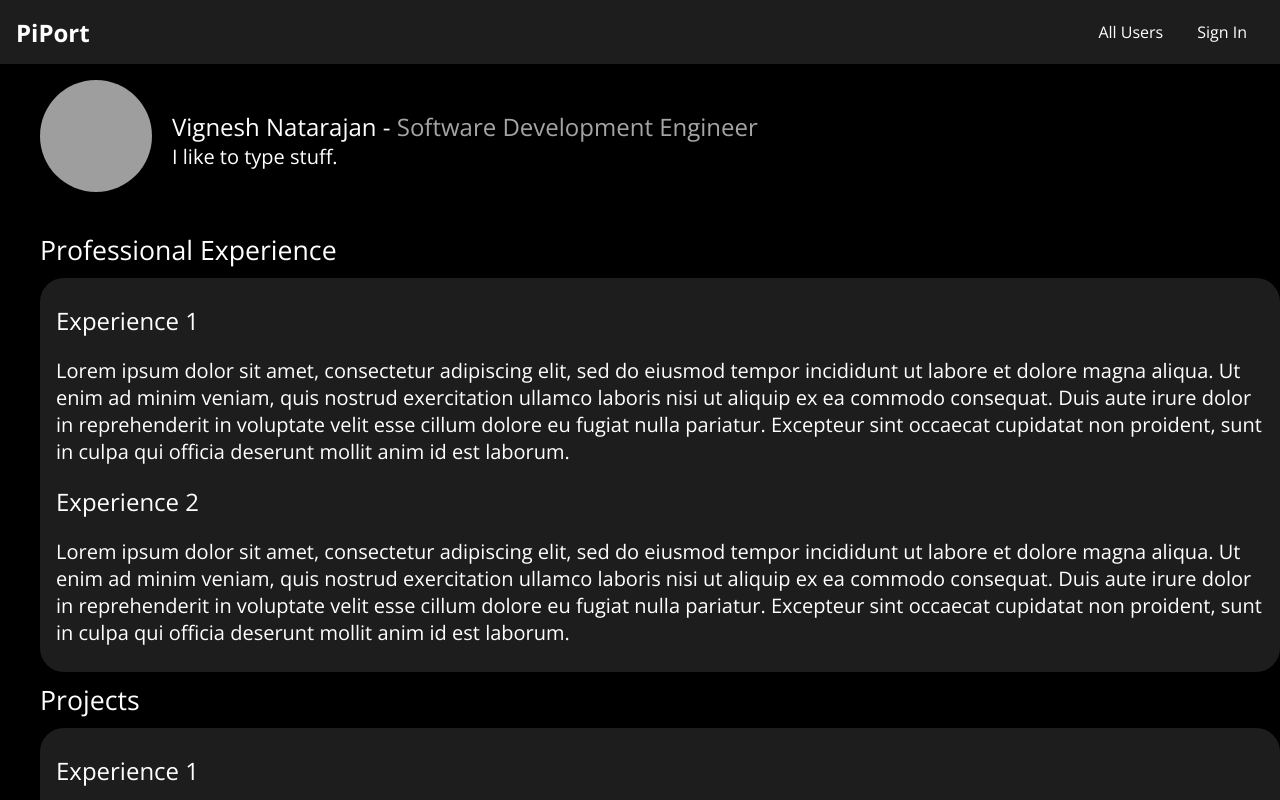
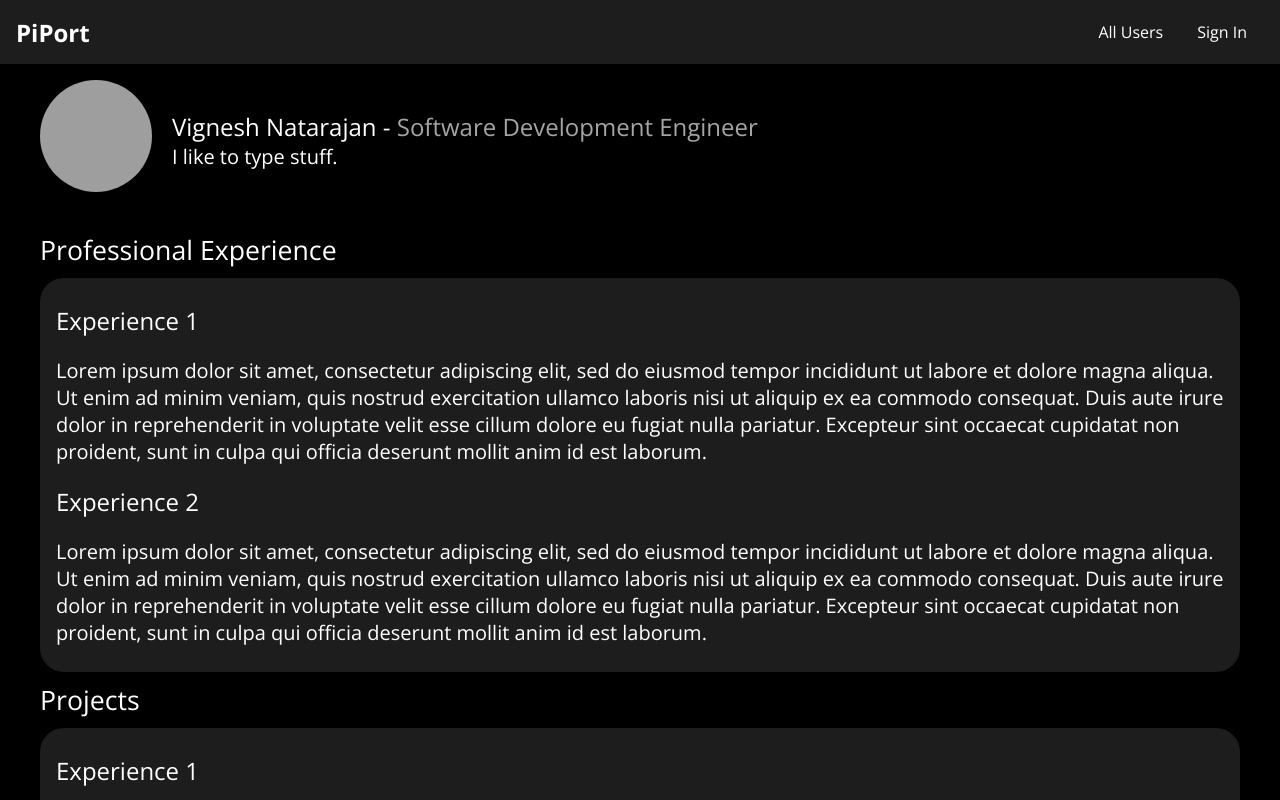
Before and after one commit to vignesh-natarajxn/PiPort, a React (Create React App) app in the folder frontend/: page /u1/portfolios/u1r1 in a window 1280 px wide. Shown: the top 800 px of the page. Built offline with nearby package versions, Linux system fonts and the light colour scheme; grey boxes are pictures that could not be loaded.

Commit message:
visually functional portfilio

```diff
--- a/frontend/src/portfolios/pages/Portfolio.css
+++ b/frontend/src/portfolios/pages/Portfolio.css
@@ -1,9 +1,16 @@
+.portfolio {
+  margin-right: 20px;
+  padding-right: 20px;
+}
+
 .portf-item {
   /* margin: 1rem; */
   width: calc(90% - 2rem);
   min-width: 17.5rem;
   height: 120px;
   position: relative;
+  margin-right: 20px;
+  padding-right: 20px;
 }
 
 .portf-item a {
--- a/frontend/src/portfolios/pages/Portfolio.js
+++ b/frontend/src/portfolios/pages/Portfolio.js
@@ -218,7 +218,7 @@ const Portfolio = () => {
   const user = USERS.filter((user) => user.id === userId)[0];
 
   return (
-    <ul>
+    <ul className='portfolio'>
       <Modal
         show={showConfirmModal}
         onCancel={cancelDeleteHandler}
```
